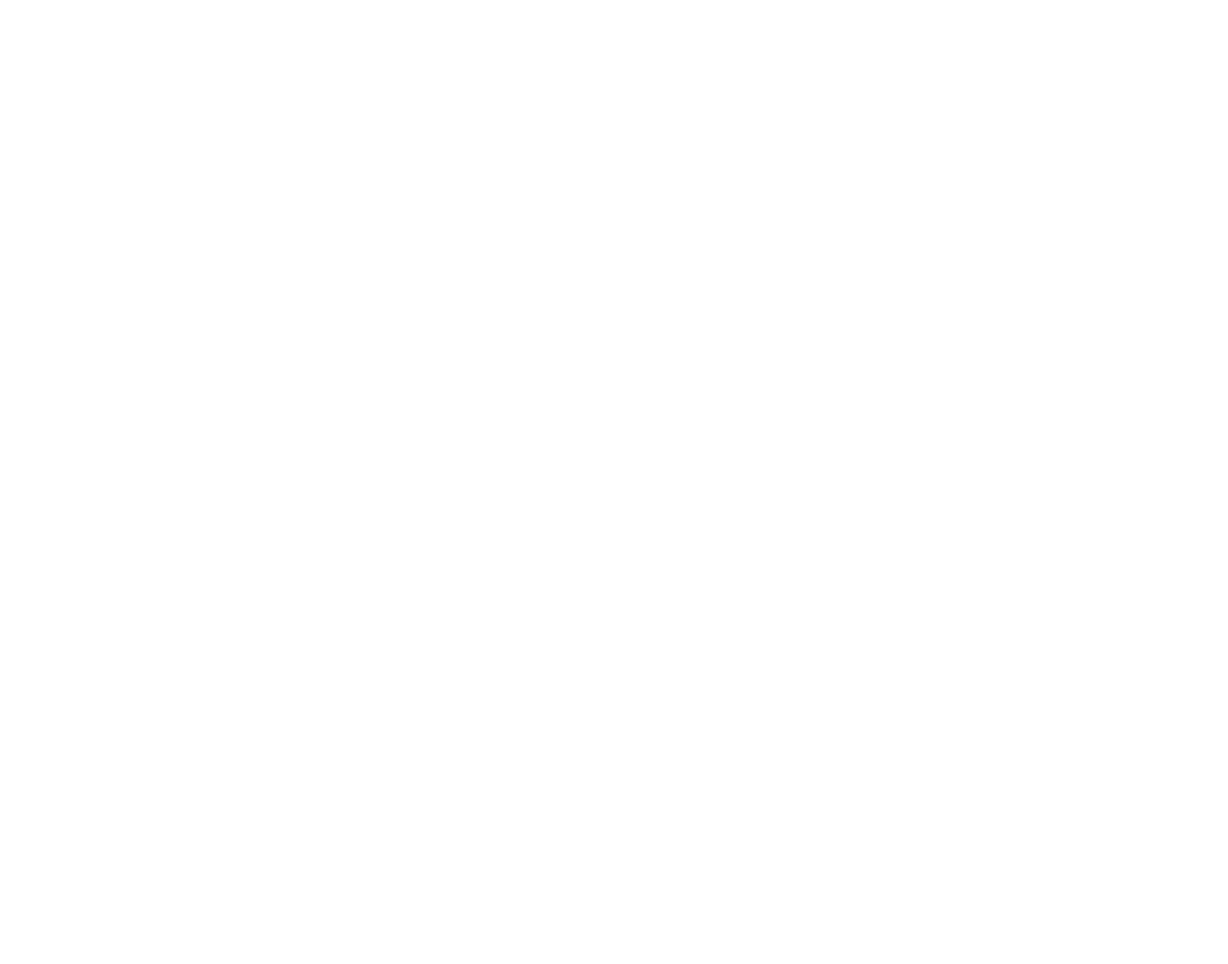
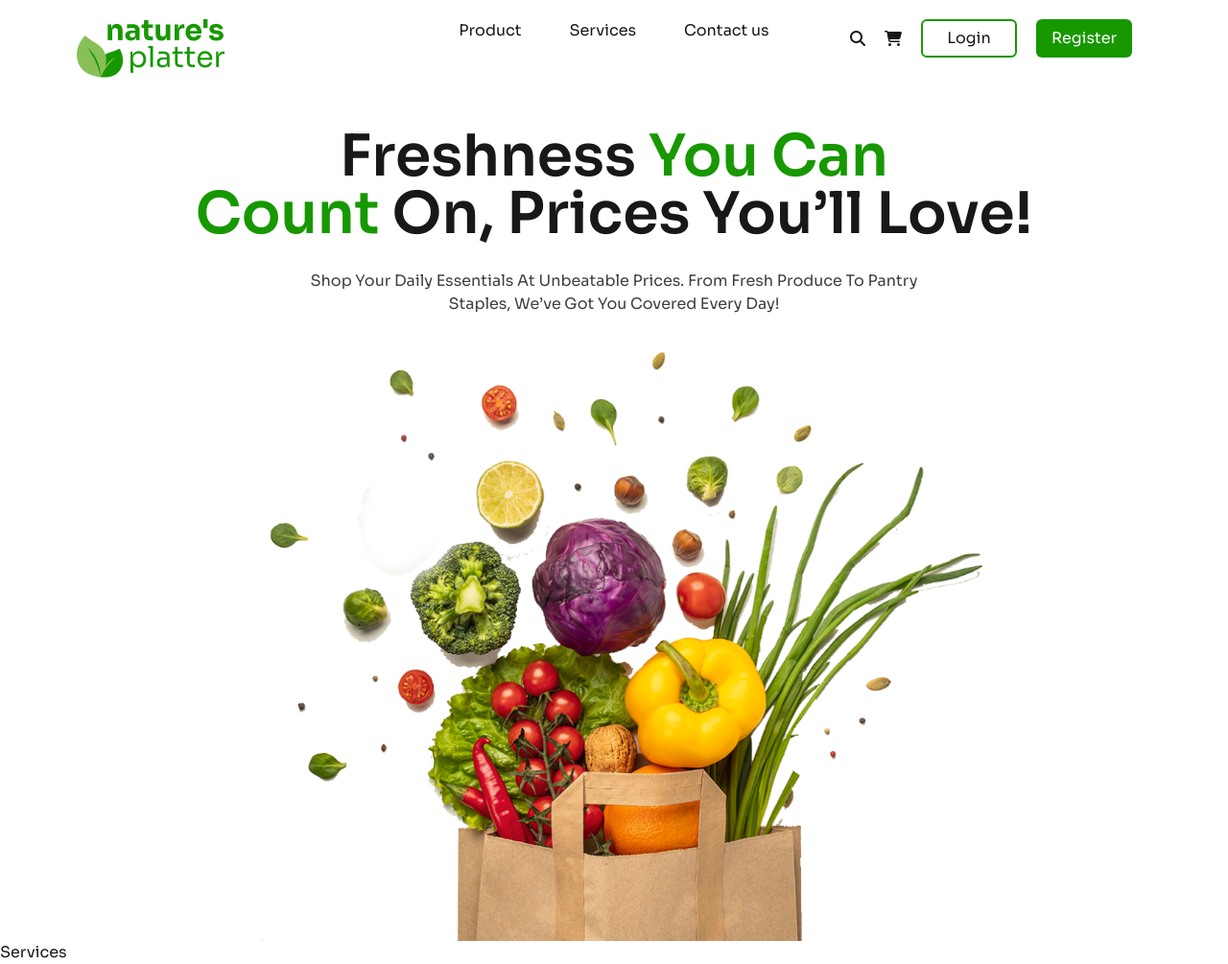
Before and after one commit to YI-Rifat/assignment-3, a plain HTML site: page index.html in a window 1280 px wide. Shown: the whole page at 96% size. Before the commit the page ends 800 px from the top, so only its background shows below. Drawn offline with nearby package versions, Linux system fonts and the light colour scheme.

Commit message:
commiting

```diff
--- a/index.html
+++ b/index.html
@@ -4,8 +4,68 @@
     <meta charset="UTF-8">
     <meta name="viewport" content="width=device-width, initial-scale=1.0">
     <title>Document</title>
+
+    <!-- Google Fonts -->
+    <link rel="preconnect" href="https://fonts.googleapis.com">
+    <link rel="preconnect" href="https://fonts.gstatic.com" crossorigin>
+    <link href="https://fonts.googleapis.com/css2?family=Sora:wght@100..800&display=swap" rel="stylesheet">
+    <!-- Font Awesome -->
+    <script src="https://kit.fontawesome.com/f01cc390e4.js" crossorigin="anonymous"></script>
+    <!-- DaisyUI -->
+    <link href="https://cdn.jsdelivr.net/npm/daisyui@5.0.0-beta.6/daisyui.css" rel="stylesheet" type="text/css" />
+    <script src="https://cdn.jsdelivr.net/npm/@tailwindcss/browser@4"></script>
+    <!-- Tailwindcss -->
+    <script src="https://cdn.tailwindcss.com"></script>
+    <!-- CSS -->
+     <Style>
+        *{
+            font-family: "Sora", serif;
+            box-sizing: border-box;
+        }
+     </Style>
 </head>
 <body>
+    <header class="bg-gradient-to-b from-[#FFFFFF ] to-[#EFECE4]">
+        <nav class="px-20 py-5 grid grid-cols-3">
+            <div class="logo">
+                <img src="images/logo-header.png" alt="">
+            </div>
+            <div class="contents hidden lg:block">
+                <ul class="flex justify-around">
+                    <li><a href="">Product</a></li>
+                    <li><a href="">Services</a></li>
+                    <li><a href="">Contact us</a></li>
+                </ul>
+            </div>
+            <div class="buttons">
+                <ul class="hidden lg:block lg:flex justify-end align-center gap-5 ">
+                    <li><a href=""><i class="py-3 fa-solid fa-magnifying-glass"></i></a></li>
+                    <li><a href=""><i class="py-3 fa-solid fa-cart-shopping"></i></a></li>
+                    <li><button class="w-25 h-10 border-2 border-[#179800] rounded-md">Login</button></li>
+                    <li><button class="w-25 h-10 bg-[#179800] rounded-md text-white">Register</button></li>
+                    <li><button></button></li>
+                </ul>
+            </div>
+            <div class="bar flex justify-end py-4 text-[#179800]">
+                <a href=""><i class="md:hidden fa-solid fa-bars"></i></a>
+            </div>
+        </nav>
+        <div class="hero flex flex-col justify-center align-center gap-7 capitalize">
+            <h1 class="text-center text-6xl font-semibold">Freshness <span class="text-[#179800]">You Can</span> <br>
+                <span class="text-[#179800]">Count</span> On, Prices You’ll Love!</h1>
+                <p class="text-center text-[#403F3F]">Shop your daily essentials at unbeatable prices. From fresh produce to pantry <br> staples, we’ve got you covered every day!</p>
+                <img class="w-3/5" src="images/hero-vegetables.png" alt="">
+        </div>
+    </header>
+    <main>
+        <!-- Services Setion -->
+         <section>
+            <h3 class="">Services</h3>
+         </section>
 
+    </main>
+    <footer>
+
+    </footer>
 </body>
 </html>
```
Also changed, not shown: images/dawat-logo.png (added), images/dawat-mock-up.png (added), images/delivery.png (added), images/healthy.png (added), images/hero-vegetables.png (added), images/india-gate-logo.png (added), images/india-gate-mock-up.png (added), images/logo-footer.png (added), images/logo-header.png (added), images/onion.png (added), images/potato.png (added), images/service.png (added), images/tomato.png (added), images/vegetable-busket.png (added), 1 more files.
